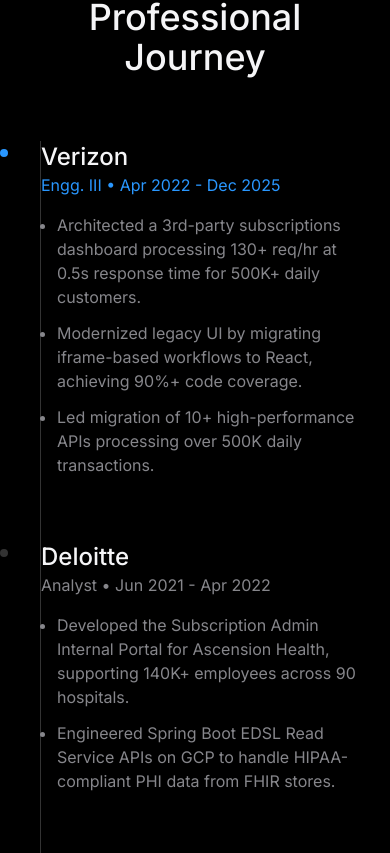
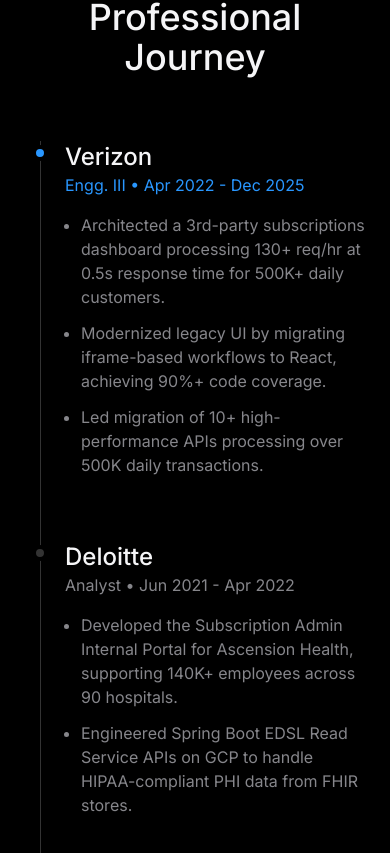
Before and after one commit to akhil-pallikonda/akhil-portfolio, an Angular app: page / in a window 390 px wide. Shown: the part 2851-3704 px from the top of the page. Built offline with nearby package versions, Linux system fonts and the light colour scheme.

Commit message:
Experience Journey fix for mobile view

```diff
--- a/src/app/experience/experience.html
+++ b/src/app/experience/experience.html
@@ -1,11 +1,11 @@
 <section class="max-w-4xl mx-auto py-24 px-6">
     <h2 class="text-4xl font-medium mb-16 text-center">Professional Journey</h2>
 
-    <div class="space-y-16 border-l border-[#333] ml-4 md:ml-0 md:pl-10 relative">
+    <div class="space-y-16 border-l border-[#333] ml-4 md:ml-0 pl-6 md:pl-10 relative">
 
         <div class="relative">
             <div
-                class="absolute -left-[45px] md:-left-[49px] top-1 h-4 w-4 rounded-full bg-appleBlue border-4 border-appleBlack">
+                class="absolute -left-[33px] md:-left-[49px] top-1 h-4 w-4 rounded-full bg-appleBlue border-4 border-appleBlack">
             </div>
             <h3 class="text-2xl font-medium text-appleText">Verizon</h3>
             <p class="text-appleBlue mb-4">Engg. III • Apr 2022 - Dec 2025</p>
@@ -20,7 +20,7 @@
 
         <div class="relative">
             <div
-                class="absolute -left-[45px] md:-left-[49px] top-1 h-4 w-4 rounded-full bg-[#333] border-4 border-appleBlack">
+                class="absolute -left-[33px] md:-left-[49px] top-1 h-4 w-4 rounded-full bg-[#333] border-4 border-appleBlack">
             </div>
             <h3 class="text-2xl font-medium text-appleText">Deloitte</h3>
             <p class="text-appleMuted mb-4">Analyst • Jun 2021 - Apr 2022</p>
@@ -34,7 +34,7 @@
 
         <div class="relative">
             <div
-                class="absolute -left-[45px] md:-left-[49px] top-1 h-4 w-4 rounded-full bg-[#333] border-4 border-appleBlack">
+                class="absolute -left-[33px] md:-left-[49px] top-1 h-4 w-4 rounded-full bg-[#333] border-4 border-appleBlack">
             </div>
             <h3 class="text-2xl font-medium text-appleText">Tata Consultancy Services</h3>
             <p class="text-appleMuted mb-4">System Engineer • Mar 2018 - Jun 2021</p>
```
Also changed, not shown: 1 other file (tests, documents, lock files or other folders).
